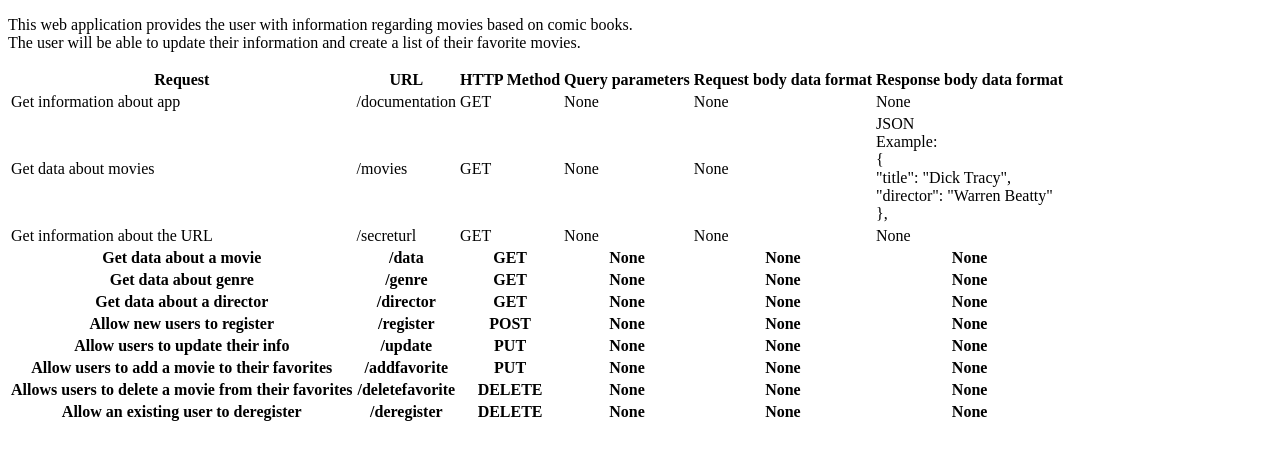
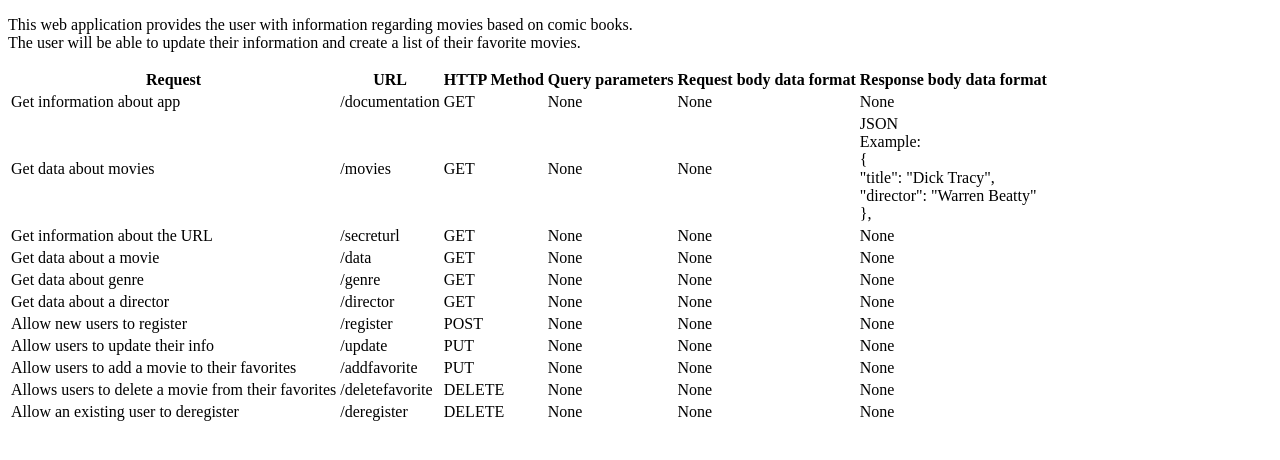
Before and after one commit to Darnobles/movie_api, a website: page movie_api/public/documentation.html in a window 1280 px wide. Drawn offline with Linux system fonts and the light colour scheme.

Commit message:
style
change word in table from bold to regular.

```diff
--- a/movie_api/public/documentation.html
+++ b/movie_api/public/documentation.html
@@ -51,68 +51,68 @@
                 <td>None</td>
             </tr>
             <tr>
-                <th>Get data about a movie</th>
-                <th>/data</th>
-                <th>GET</th>
-                <th>None</th>
-                <th>None</th>
-                <th>None</th>
+                <td>Get data about a movie</td>
+                <td>/data</td>
+                <td>GET</td>
+                <td>None</td>
+                <td>None</td>
+                <td>None</td>
             </tr>
             <tr>
-                <th>Get data about genre</th>
-                <th>/genre</th>
-                <th>GET</th>
-                <th>None</th>
-                <th>None</th>
-                <th>None</th>
+                <td>Get data about genre</td>
+                <td>/genre</td>
+                <td>GET</td>
+                <td>None</td>
+                <td>None</td>
+                <td>None</td>
             </tr>
             <tr>
-                <th>Get data about a director</th>
-                <th>/director</th>
-                <th>GET</th>
-                <th>None</th>
-                <th>None</th>
-                <th>None</th>
+                <td>Get data about a director</td>
+                <td>/director</td>
+                <td>GET</td>
+                <td>None</td>
+                <td>None</td>
+                <td>None</td>
             </tr>
             <tr>
-                <th>Allow new users to register</th>
-                <th>/register</th>
-                <th>POST</th>
-                <th>None</th>
-                <th>None</th>
-                <th>None</th>
+                <td>Allow new users to register</td>
+                <td>/register</td>
+                <td>POST</td>
+                <td>None</td>
+                <td>None</td>
+                <td>None</td>
             </tr>
             <tr>
-                <th>Allow users to update their info</th>
-                <th>/update</th>
-                <th>PUT</th>
-                <th>None</th>
-                <th>None</th>
-                <th>None</th>
+                <td>Allow users to update their info</td>
+                <td>/update</td>
+                <td>PUT</td>
+                <td>None</td>
+                <td>None</td>
+                <td>None</td>
             </tr>
             <tr>
-                <th>Allow users to add a movie to their favorites</th>
-                <th>/addfavorite</th>
-                <th>PUT</th>
-                <th>None</th>
-                <th>None</th>
-                <th>None</th>
+                <td>Allow users to add a movie to their favorites</td>
+                <td>/addfavorite</td>
+                <td>PUT</td>
+                <td>None</td>
+                <td>None</td>
+                <td>None</td>
             </tr>
             <tr>
-                <th>Allows users to delete a movie from their favorites</th>
-                <th>/deletefavorite</th>
-                <th>DELETE</th>
-                <th>None</th>
-                <th>None</th>
-                <th>None</th>
+                <td>Allows users to delete a movie from their favorites</td>
+                <td>/deletefavorite</td>
+                <td>DELETE</td>
+                <td>None</td>
+                <td>None</td>
+                <td>None</td>
             </tr>
             <tr>
-                <th>Allow an existing user to deregister</th>
-                <th>/deregister</th>
-                <th>DELETE</th>
-                <th>None</th>
-                <th>None</th>
-                <th>None</th>
+                <td>Allow an existing user to deregister</td>
+                <td>/deregister</td>
+                <td>DELETE</td>
+                <td>None</td>
+                <td>None</td>
+                <td>None</td>
             </tr>
         </table>
     </body>
```
